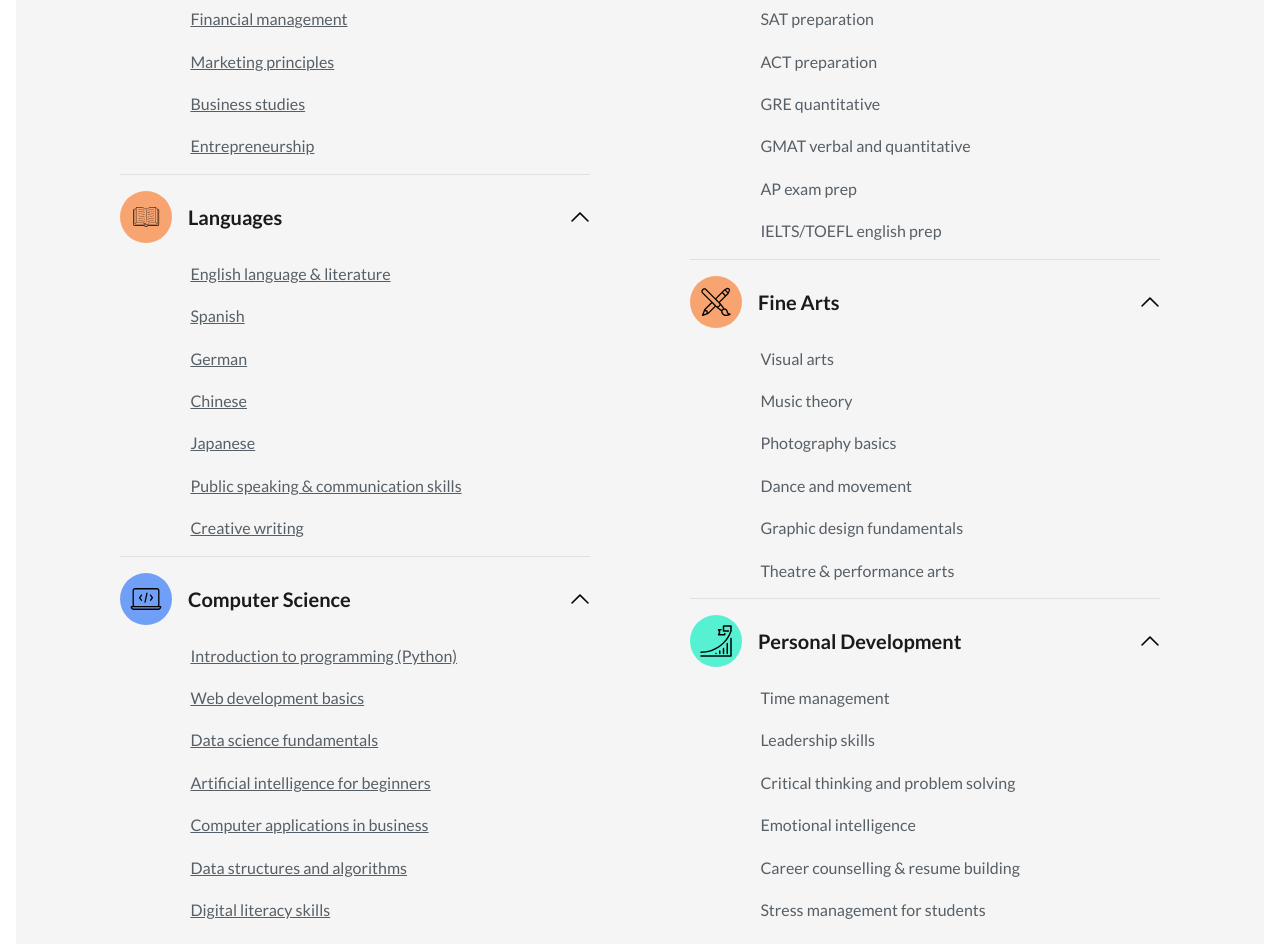
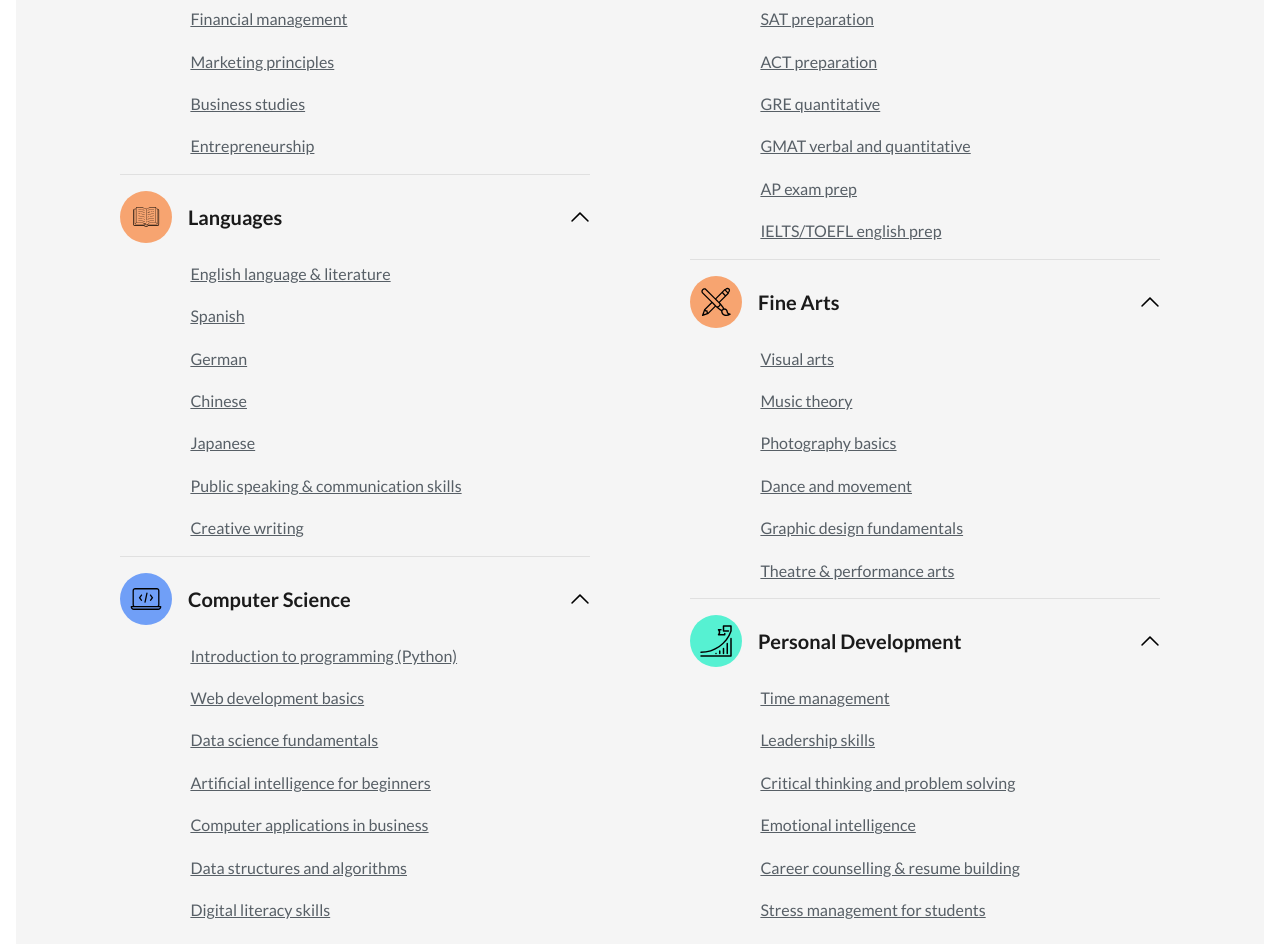
Before and after one commit to Mutohi-R/StarClasses, a React (Vite) app: page / in a window 1280 px wide. Shown: the part 1000-1944 px from the top of the page. Built offline with nearby package versions, Linux system fonts and the light colour scheme; no server answers.

Commit message:
added other links

```diff
--- a/src/components/Courses/Courses.jsx
+++ b/src/components/Courses/Courses.jsx
@@ -51,7 +51,7 @@ import augmentedReality from "@syllabus/Augmented_Reality_(AR)_&_Virtual_Reality
 
 const Courses = () => {
   return (
-    <section className="breakout">
+    <section id="courses" className="breakout">
       <article className={classNames(styles.accordion, "br-1")}>
         <div className="grid gap-2">
           <AccordionItem icon={mathematics} title="Mathematics">
@@ -280,23 +280,47 @@ const Courses = () => {
           <Line />
           <AccordionItem icon={testPrep} title="Test Prep">
             <ul role="list">
+              <a href={augmentedReality} download={"augmented reality"}>
                 <li>SAT preparation</li>
+              </a>
+              <a href={augmentedReality} download={"augmented reality"}>
                 <li>ACT preparation</li>
+              </a>
+              <a href={augmentedReality} download={"augmented reality"}>
                 <li>GRE quantitative</li>
+              </a>
+              <a href={augmentedReality} download={"augmented reality"}>
                 <li>GMAT verbal and quantitative</li>
+              </a>
+              <a href={augmentedReality} download={"augmented reality"}>
                 <li>AP exam prep</li>
+              </a>
+              <a href={augmentedReality} download={"augmented reality"}>
                 <li>IELTS/TOEFL english prep</li>
+              </a>
             </ul>
           </AccordionItem>
           <Line />
           <AccordionItem icon={fineArts} title="Fine Arts">
             <ul role="list">
+              <a href={augmentedReality} download={"augmented reality"}>
                 <li>Visual arts</li>
+              </a>
+              <a href={augmentedReality} download={"augmented reality"}>
                 <li>Music theory</li>
+              </a>
+              <a href={augmentedReality} download={"augmented reality"}>
                 <li>Photography basics</li>
+              </a>
+              <a href={augmentedReality} download={"augmented reality"}>
                 <li>Dance and movement</li>
+              </a>
+              <a href={augmentedReality} download={"augmented reality"}>
                 <li>Graphic design fundamentals</li>
+              </a>
+              <a href={augmentedReality} download={"augmented reality"}>
                 <li>Theatre & performance arts</li>
+              </a>
             </ul>
           </AccordionItem>
           <Line />
@@ -305,12 +329,24 @@ const Courses = () => {
             title="Personal Development"
           >
             <ul role="list">
+              <a href={augmentedReality} download={"augmented reality"}>
                 <li>Time management</li>
+              </a>
+              <a href={augmentedReality} download={"augmented reality"}>
                 <li>Leadership skills</li>
+              </a>
+              <a href={augmentedReality} download={"augmented reality"}>
                 <li>Critical thinking and problem solving</li>
+              </a>
+              <a href={augmentedReality} download={"augmented reality"}>
                 <li>Emotional intelligence</li>
+              </a>
+              <a href={augmentedReality} download={"augmented reality"}>
                 <li>Career counselling & resume building</li>
+              </a>
+              <a href={augmentedReality} download={"augmented reality"}>
                 <li>Stress management for students</li>
+              </a>
             </ul>
           </AccordionItem>
         </div>
--- a/src/components/Header/Header.jsx
+++ b/src/components/Header/Header.jsx
@@ -41,22 +41,33 @@ const Header = () => {
         >
           <ul role="list" className="flex gap-6">
             <li>
-              <NavLink className={classNames(styles.navLink, "active")} to={"/"}>Home</NavLink>
+              <NavLink
+                className={classNames(styles.navLink, "active")}
+                to={"/"}
+              >
+                Home
+              </NavLink>
             </li>
             <li>
-              <NavLink className={styles.navLink}>Courses</NavLink>
+              <a className={styles.navLink} href="#courses">
+                Courses
+              </a>
             </li>
             <li>
-              <NavLink className={styles.navLink}>Pricing</NavLink>
+              <a className={styles.navLink} href="#resources">
+                Pricing
+              </a>
             </li>
             <li>
-              <NavLink className={styles.navLink}>Resources</NavLink>
+              <a className={styles.navLink} href="#resources">
+                Resources
+              </a>
             </li>
           </ul>
 
           <ul role="list" className="flex align-items-center gap-6">
             <li>
-              <NavLink to={"/login"}>
+              <NavLink to={"/signup"}>
                 <Button label="Log in" type="link" />
               </NavLink>
             </li>
@@ -67,10 +78,16 @@ const Header = () => {
             </li>
           </ul>
         </nav>
-        <button onClick={handleNavToggle} data-sticky={isNavOpen} className={styles.menuToggle}>
-          {
-            isNavOpen ? <img src={Close} alt="" /> : <img src={Hamburger} alt="" />
-          }
+        <button
+          onClick={handleNavToggle}
+          data-sticky={isNavOpen}
+          className={styles.menuToggle}
+        >
+          {isNavOpen ? (
+            <img src={Close} alt="" />
+          ) : (
+            <img src={Hamburger} alt="" />
+          )}
         </button>
       </header>
     </div>
--- a/src/pages/Home/Resources.jsx
+++ b/src/pages/Home/Resources.jsx
@@ -1,11 +1,14 @@
-import styles from './Home.module.css'
-import classNames from 'classnames'
-import Button from '@ui/Button/Button'
-import resourcesImage from '@images/resources-img.png'
+import styles from "./Home.module.css";
+import classNames from "classnames";
+import Button from "@ui/Button/Button";
+import resourcesImage from "@images/resources-img.png";
+import introToCybersecurity from "@syllabus/Introduction_to_Cybersecurity_Syllabus.pdf";
+import priceList from "@syllabus/Star_Classes_Price_Listing.pdf";
 
 const Resources = () => {
   return (
     <section
+      id="resources"
       className={classNames(
         "partia",
         "even-columns",
@@ -29,13 +32,19 @@ const Resources = () => {
           your fingertips. Download course materials, explore study guides, and
           access tools designed to enhance your academic journey.
         </p>
-        <div className={classNames(styles.resourcesButtonContainer, "flex gap-3")}>
-          <Button label="Course syllabus" type="primary" size="large" />
-          <Button label="Price list" type="primary" size="large" />
+        <div
+          className={classNames(styles.resourcesButtonContainer, "flex gap-3")}
+        >
+          <a href={introToCybersecurity} download={"course syllabus"}>
+            <Button label="Course syllabus" type="primary" size="large" />
+          </a>
+          <a href={priceList} download={"price list"}>
+            <Button label="Price list" type="primary" size="large" />
+          </a>
         </div>
       </div>
     </section>
   );
-}
+};
 
-export default Resources
+export default Resources;
--- a/src/pages/Signup/Signup.jsx
+++ b/src/pages/Signup/Signup.jsx
@@ -1,5 +1,4 @@
 import styles from "./Signup.module.css";
-import Swiper from "swiper";
 import 'swiper/css';
 import Header from "@components/Header/Header";
 import Footer from "@components/Footer/Footer";
--- a/src/pages/Signup/Signup.module.css
+++ b/src/pages/Signup/Signup.module.css
@@ -55,8 +55,11 @@
 
 .informationGroup {
   display: grid;
-  grid-template-columns: 1fr 1fr;
   gap: var(--gap-3);
+
+  @media screen and (width > 500px) {
+    grid-template-columns: 1fr 1fr;
+  }
 }
 
 .courseGroup {
--- a/src/styles/globals.css
+++ b/src/styles/globals.css
@@ -16,6 +16,7 @@ html {
     -moz-text-size-adjust: none;
     -webkit-text-size-adjust: none;
     text-size-adjust: none;
+    scroll-behavior: smooth;
 }
 
 /* Remove list styles on ul, ol elements with a list role, which suggests default styling will be removed */
```
Also changed, not shown: 1 other file (tests, documents, lock files or other folders). Lines whose indentation alone changed are shown as unchanged.
